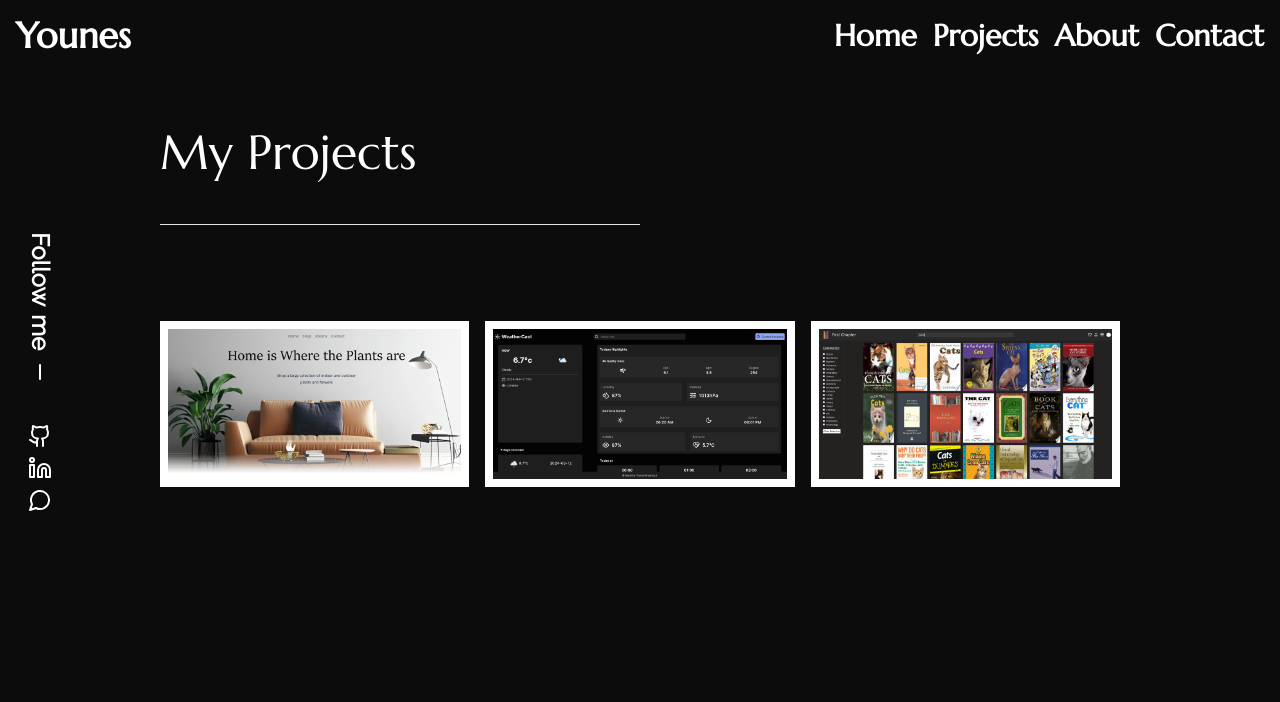
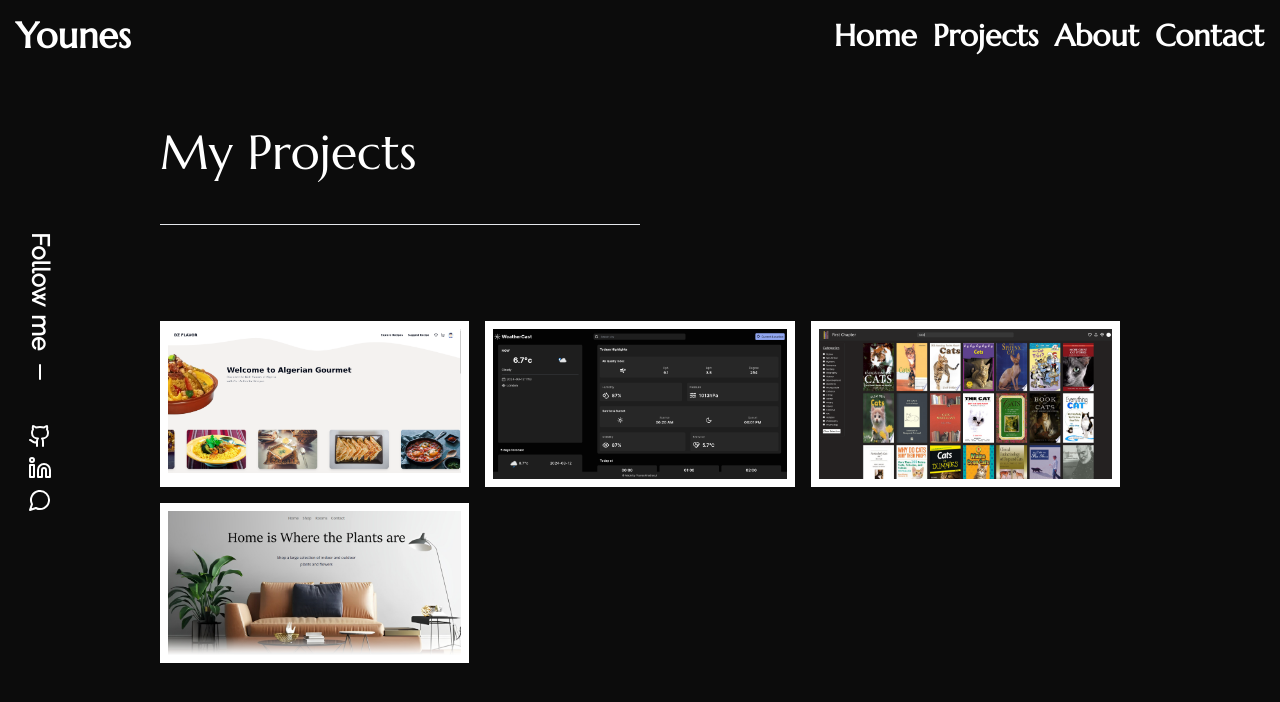
Before and after one commit to Younes-khadraoui/Portfolio, a Next.js app: page /projects/Myprojects in a window 1280 px wide. Shown: the top 702 px of the page. Built offline with nearby package versions, Linux system fonts and the light colour scheme.

Commit message:
added dzflavor project

```diff
--- a/src/pages/projects/Myprojects.tsx
+++ b/src/pages/projects/Myprojects.tsx
@@ -3,6 +3,7 @@ import plants from "@/assets/plants.png";
 import weather from "@/assets/weather.png";
 import Project from "@/components/project";
 import books from "@/assets/books.png";
+import dzflavor from "@/assets/dzflavor.png";
 import Head from "next/head";
 
 const Myprojects = () => {
@@ -18,11 +19,11 @@ const Myprojects = () => {
 
       <div className="grid lg:grid-cols-3 gap-4">
         <Project
-          preview={plants}
-          name="plants kingdom"
-          tech="ReactJs Typescript"
-          git="Plant-store"
-          href="https://plants-kingdom.vercel.app/"
+          preview={dzflavor}
+          name="DZFlavor"
+          tech="ReactJs ExpressJs MongoDB"
+          git="DZ-FLAVOR"
+          href="https://dzflavor.vercel.app/"
         />
         <Project
           preview={weather}
@@ -38,6 +39,13 @@ const Myprojects = () => {
           git="First_Chapter"
           href="https://firstchapter.pages.dev/"
         />
+        <Project
+          preview={plants}
+          name="plants kingdom"
+          tech="ReactJs Typescript"
+          git="Plant-store"
+          href="https://plants-kingdom.vercel.app/"
+        />
       </div>
     </div>
   );
```
Also changed, not shown: src/assets/dzflavor.png (added).
